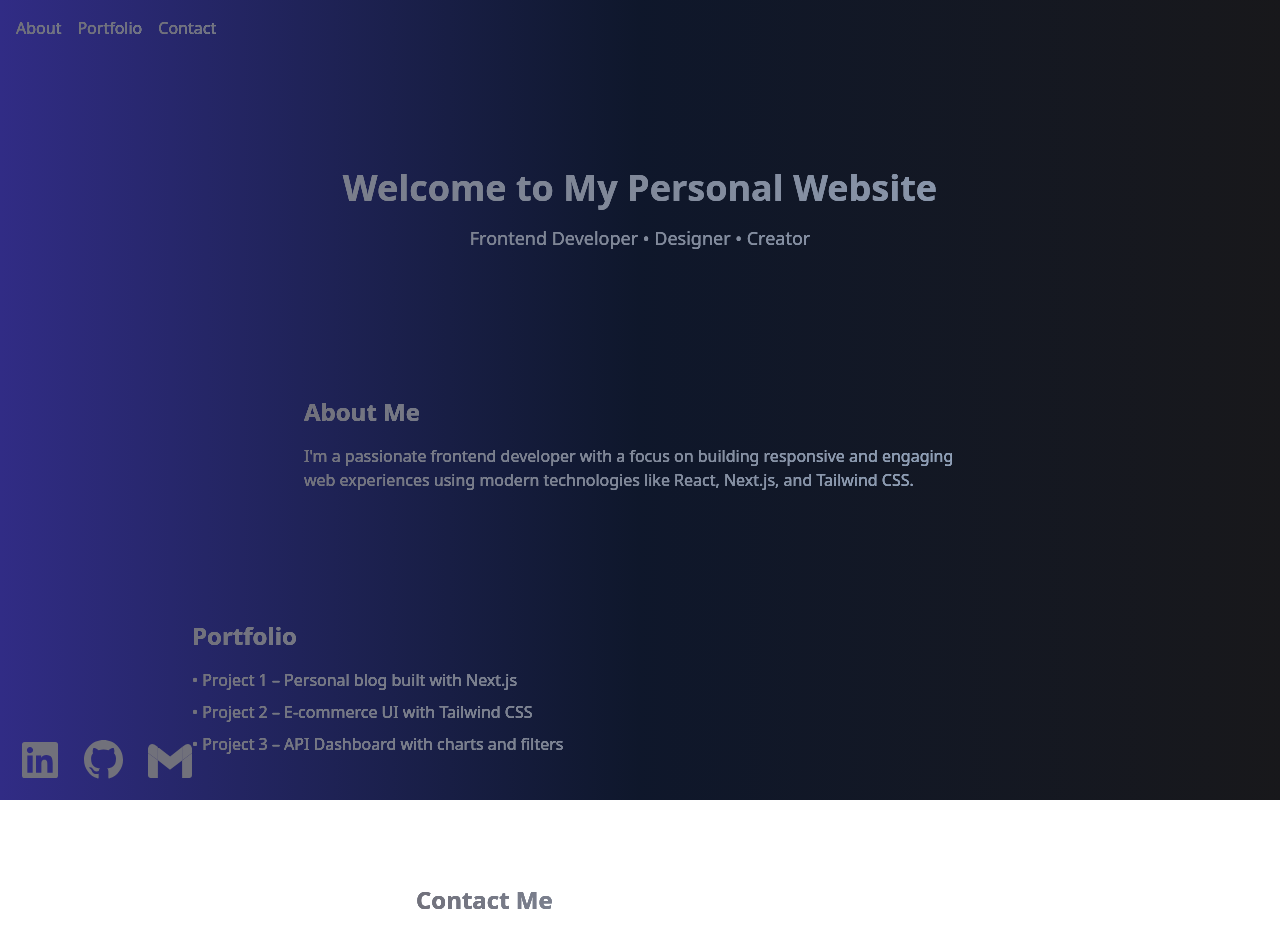
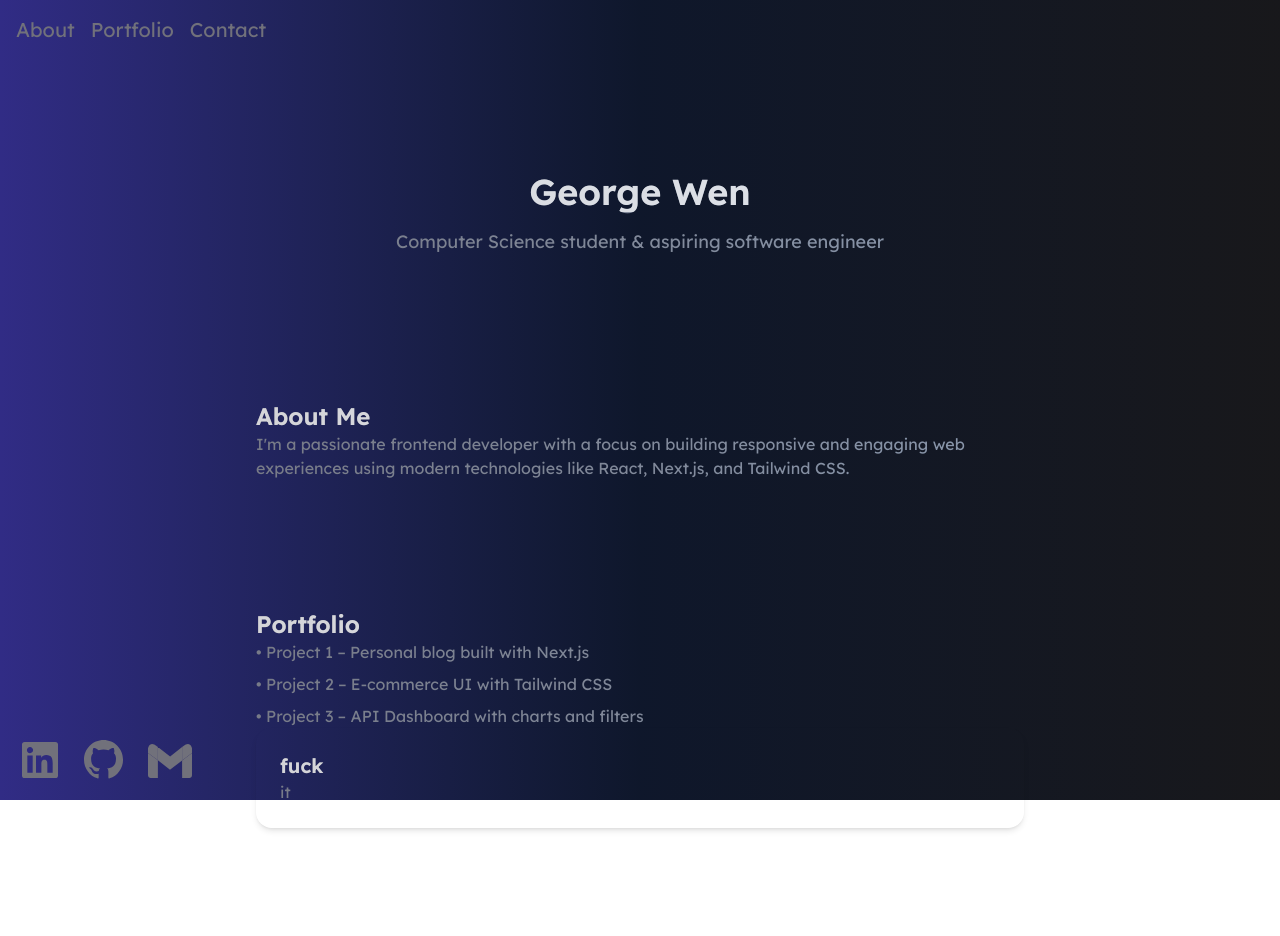
Before and after one commit to georgew1234/Personal-Website, a Next.js app: page / in a window 1280 px wide. Shown: the top 936 px of the page. Built offline with nearby package versions, Linux system fonts and the light colour scheme.

Commit message:
Added font among some other experiments with project cards

```diff
--- a/src/app/components/about.tsx
+++ b/src/app/components/about.tsx
@@ -1,11 +1,10 @@
-// about.tsx
 export default function About() {
     return (
-        <div className="max-w-2xl mx-auto">
-            <h2 className="text-2xl font-semibold mb-4">About Me</h2>
+        <>
+            <h2 className="text-2xl text-header">About Me</h2>
             <p>
                 I'm a passionate frontend developer with a focus on building responsive and engaging web experiences using modern technologies like React, Next.js, and Tailwind CSS.
             </p>
-        </div>
+        </>
     );
 }
--- a/src/app/components/contact.tsx
+++ b/src/app/components/contact.tsx
@@ -1,9 +1,8 @@
-// contact.tsx
 export default function Contact() {
     return (
-        <div className="max-w-md mx-auto">
-            <h2 className="text-2xl font-semibold mb-4">Contact Me</h2>
-            <p>You can reach me at: <a href="mailto:you@example.com" className="text-blue-600">you@example.com</a></p>
-        </div>
+        <>
+            <h2 className="text-2xl text-header">Contact</h2>
+            <p>You can reach me at: <a href="mailto:geeorgewen@gmail.com" className="text-blue-600">geeorgewen@gmail.com</a></p>
+        </>
     );
 }
--- a/src/app/components/nav-item.tsx
+++ /dev/null
@@ -1,6 +0,0 @@
-
-export default function NavItem(name: string) {
-    return (
-        <a href={name.toLowerCase()}>{name.toLowerCase().charAt(0).toUpperCase()}</a>
-    )
-}
--- a/src/app/components/portfolio.tsx
+++ b/src/app/components/portfolio.tsx
@@ -1,13 +1,14 @@
-// portfolio.tsx
+import ProjectCard from "./project-card";
 export default function Portfolio() {
     return (
-        <div className="max-w-4xl mx-auto">
-            <h2 className="text-2xl font-semibold mb-4">Portfolio</h2>
+        <>
+            <h2 className="text-2xl text-header">Portfolio</h2>
             <ul className="space-y-2">
                 <li>• Project 1 – Personal blog built with Next.js</li>
                 <li>• Project 2 – E-commerce UI with Tailwind CSS</li>
                 <li>• Project 3 – API Dashboard with charts and filters</li>
             </ul>
-        </div>
+            <ProjectCard href="google.com" title="fuck" description="it"/>
+        </>
     );
 }
--- /dev/null
+++ b/src/app/components/project-card.tsx
@@ -0,0 +1,11 @@
+export default function ProjectCard ({href, title, description}: {href: string, title: string, description: string}) {
+    return (
+        <a
+            href={href}
+            className="block p-6 rounded-2xl shadow-md transition-transform transform hover:shadow-xl no-underline"
+        >
+            <h2 className="text-xl text-header">{title}</h2>
+            <p>{description}</p>
+        </a>
+    )
+}
--- a/src/app/globals.css
+++ b/src/app/globals.css
@@ -5,13 +5,12 @@ html {
 }
 
 @layer components {
-    #textColor * {
-        @apply text-transparent bg-clip-text bg-gradient-to-r from-zinc-500 to-slate-400;
-    }
+    .text-header {
+        @apply font-semibold text-transparent bg-clip-text bg-gradient-to-r from-zinc-300 to-slate-200}
 }
 
 @layer utilities {
-    .text-solid {
+    .text-hover {
         @apply text-zinc-500 hover:text-white;
     }
 }
--- a/src/app/layout.tsx
+++ b/src/app/layout.tsx
@@ -3,9 +3,17 @@ import { ReactNode } from 'react';
 import LinkedinIcon from "@/app/components/icons/linkedin";
 import GithubIcon from "@/app/components/icons/github";
 import EmailIcon from "@/app/components/icons/email";
+import { Lexend } from 'next/font/google';
+
+const lexend = Lexend({
+    subsets: ['latin'],
+    display: 'swap',
+    variable: '--font-lexend',
+});
 export const metadata = {
     title: "George Wen's Personal Website",
     description: 'My personal website',
+
 };
 
 export default function RootLayout({ children }: { children: ReactNode }) {
@@ -13,12 +21,12 @@ export default function RootLayout({ children }: { children: ReactNode }) {
         <html lang="en">
         <body>
         <div className="fixed inset-0 -z-10 bg-gradient-to-r from-indigo-900 via-slate-900 to-zinc-900"/>
-        <div id="textColor">
+        <div className={`text-transparent bg-clip-text bg-gradient-to-r from-zinc-500 to-slate-400 ${lexend.className}`}>
         <header className="sticky top-0 p-4">
             <nav className="flex gap-4">
-                <a href="#" className="text-solid">About</a>
-                <a href="#portfolio" className="text-solid">Portfolio</a>
-                <a href="#contact" className="text-solid">Contact</a>
+                <a href="#" className="text-hover text-xl">About</a>
+                <a href="#portfolio" className="text-hover text-xl">Portfolio</a>
+                <a href="#contact" className="text-hover text-xl">Contact</a>
             </nav>
         </header>
         <main className="p-8">{children}</main>
--- a/src/app/page.tsx
+++ b/src/app/page.tsx
@@ -1,4 +1,3 @@
-// page.tsx
 import About from './components/about';
 import Portfolio from './components/portfolio';
 import Contact from './components/contact';
@@ -7,16 +6,16 @@ export default function Home() {
   return (
       <>
         <section className="text-center py-20">
-          <h1 className="text-4xl font-bold">Welcome to My Personal Website</h1>
-          <p className="mt-4 text-lg">Frontend Developer • Designer • Creator</p>
+          <h1 className="text-4xl text-header">George Wen</h1>
+          <p className="mt-4 text-lg">Computer Science student & aspiring software engineer</p>
         </section>
-        <section id="about" className="py-16">
+        <section id="about" className="py-16 max-w-3xl mx-auto">
           <About />
         </section>
-        <section id="portfolio" className="py-16">
+        <section id="portfolio" className="py-16 max-w-3xl mx-auto">
           <Portfolio />
         </section>
-        <section id="contact" className="py-16">
+        <section id="contact" className="py-16 max-w-3xl mx-auto">
           <Contact />
         </section>
       </>
```
